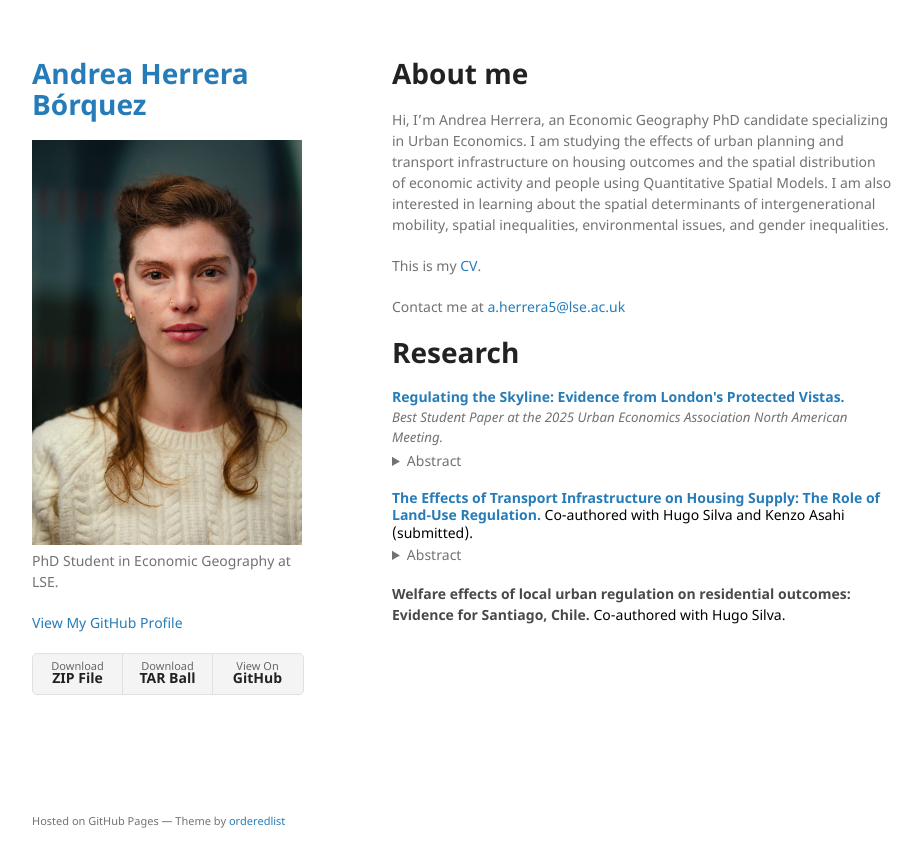
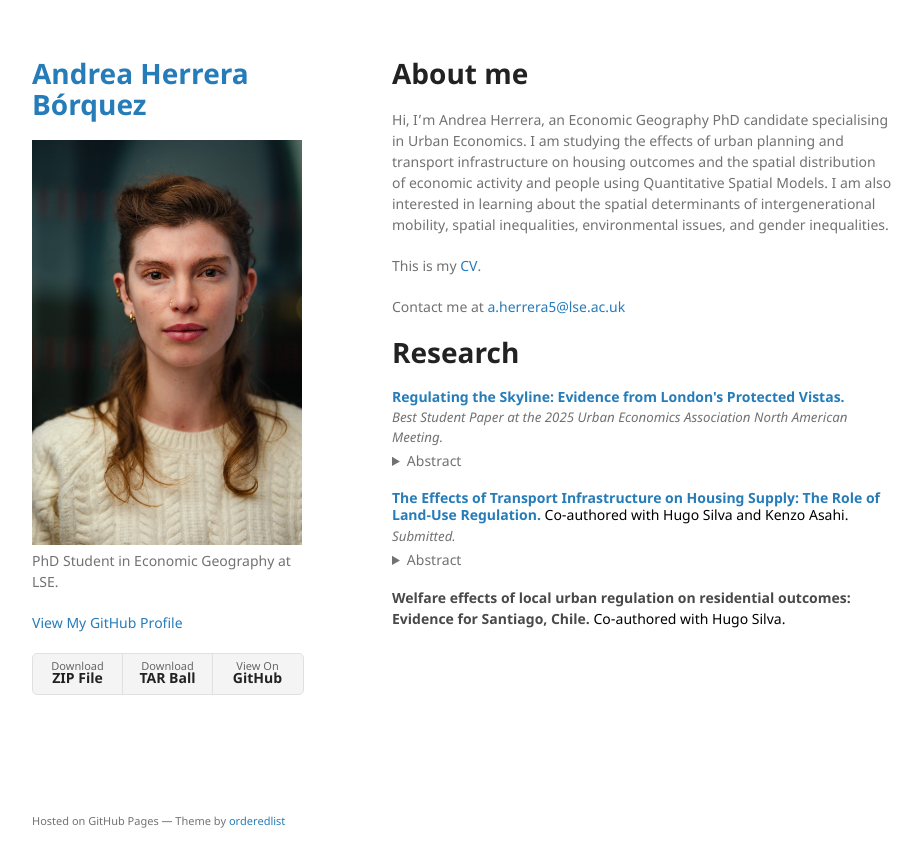
Before and after one commit to aaherrerab/aaherrerab.github.io, a Jekyll site: the page built from index.md, in a window 1280 px wide. Shown: the top 867 px of the page, without its empty margins (178-1100 px from the left). Built offline with Jekyll 4.4.1, drawn with Linux system fonts in a browser that asks for light colours; our own code applies the rules of GitHub Pages for plain Markdown files.

Commit message:
Update index.md

```diff
--- a/index.md
+++ b/index.md
@@ -4,7 +4,7 @@ layout: default
 
 # About me
 
-Hi, I'm Andrea Herrera, an Economic Geography PhD candidate specializing in Urban Economics. I am studying the effects of urban planning and transport infrastructure on housing outcomes and the spatial distribution of economic activity and people using Quantitative Spatial Models. I am also interested in learning about the spatial determinants of intergenerational mobility, spatial inequalities, environmental issues, and gender inequalities.
+Hi, I'm Andrea Herrera, an Economic Geography PhD candidate specialising in Urban Economics. I am studying the effects of urban planning and transport infrastructure on housing outcomes and the spatial distribution of economic activity and people using Quantitative Spatial Models. I am also interested in learning about the spatial determinants of intergenerational mobility, spatial inequalities, environmental issues, and gender inequalities.
 
 <p>This is my <a href="/assets/pdf/cv_aaherrerab.pdf" class="custom-link">CV</a>.</p>
 
@@ -22,8 +22,9 @@ Hi, I'm Andrea Herrera, an Economic Geography PhD candidate specializing in Urba
 </details>
 
 <h4 style="margin:0 0 .2rem 0; line-height:1.25;">
-  <a href="/assets/pdf/TREA.pdf" class="custom-link">The Effects of Transport Infrastructure on Housing Supply: The Role of Land-Use Regulation. </a> <span style="font-weight:400; color:#000; text-decoration:none;"> Co-authored with Hugo Silva and Kenzo Asahi (submitted).</span>
+  <a href="/assets/pdf/TREA.pdf" class="custom-link">The Effects of Transport Infrastructure on Housing Supply: The Role of Land-Use Regulation. </a> <span style="font-weight:400; color:#000; text-decoration:none;"> Co-authored with Hugo Silva and Kenzo Asahi.</span>
 </h4>
+<p style="margin:.12rem 0; font-size:.95em;"><em>Submitted.</em></p>
 <details class="abstract" style="margin:.1rem 0 1.1rem 0;">
   <summary style="margin:0;">Abstract</summary>
   <p>We estimate the impact of new transportation infrastructure on Santiago's housing market using historical microdata and instrumental variables. While subway and highway expansions generally boost residential floor space, housing units, and prices, the aggregate impact masks a heterogeneity driven by land-use regulations. In the wealthiest 20% of the city, highly restrictive regulations, such as low maximum Floor Area Ratios (FAR), effectively limit the impact on multi-family development. Conversely, in the remaining 80% of blocks, the zoning is more permissive, and the infrastructure investment leads to a substantial and homogeneous increase in residential floor space and housing units. These findings suggest that zoning in affluent areas prevents the densification that would otherwise follow major public investments, limiting the city's overall housing growth.
```
